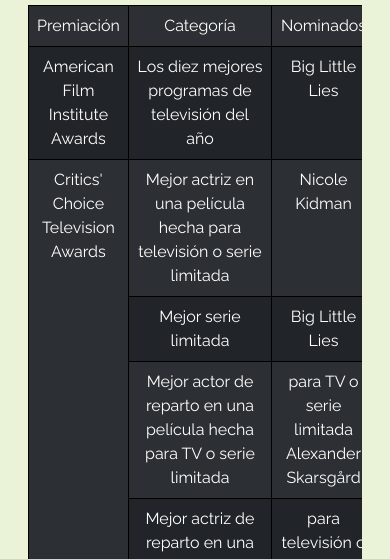
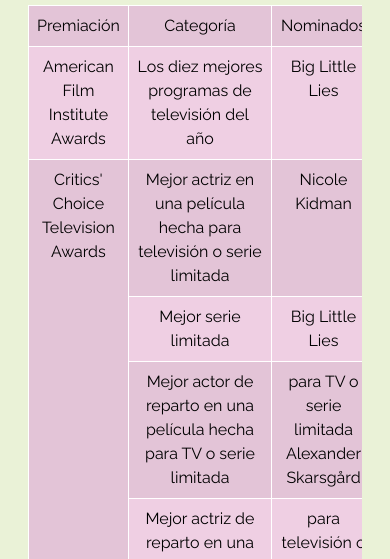
Before and after one commit to ayelenmrios/proyectomachicado, a plain HTML site: page html/premios.html in a window 390 px wide. Shown: the part 285-844 px from the top of the page. Drawn offline with nearby package versions, Linux system fonts and the light colour scheme.

```diff
--- a/html/premios.html
+++ b/html/premios.html
@@ -56,7 +56,7 @@
             <h2 data-aos="zoom-in"><i class="bi bi-award"></i>Premios<i class="bi bi-award"></i></h2>
             <!-- Tabla -->
             <div class="table-responsive-sm table-responsive-md table-responsive-lg table-responsive-xl">
-                <table class="table table-striped table-hover table-dark ">
+                <table class="table table-striped table-hover">
 
                     <tr>
                         <td>Premiación</td>
--- a/scss/_main.scss
+++ b/scss/_main.scss
@@ -47,7 +47,8 @@ main {
 
             tr {
                 td {
-                    border: solid black 1px;
+                    border: solid white 1px;
+                    background-color: #efcfe3 !important;
                 }
             }
         }
--- a/scss/style.scss
+++ b/scss/style.scss
@@ -22,7 +22,6 @@ header {
         text-align: $texto-alineado;
         text-transform: $letra-mayus;
         font-weight: bold;
-        //Letra responsive bs o cambiar tamaño de letra con keyframes. Se sale del encuadre cuando se achila la ventana
     }
 }
 
@@ -49,7 +48,6 @@ footer {
             &:hover {
                 background-color: $color-letra;
                 color: white !important;
-                //border-radius: 4px;
                 transition: all 0.4s;
             }
 
```
Also changed, not shown: html/temporadaDos.html (+2 -2 lines), html/temporadaUno.html (+1 -1 lines), css/estilo.css, imagenes/abigailCarlson.jpg, imagenes/amabellaKlein.jpg, imagenes/chloeMackenzie.jpg, imagenes/favicon.jpg, imagenes/liane-moriarty.jpg, imagenes/skyeCarlson.jpg, 1 other file.
